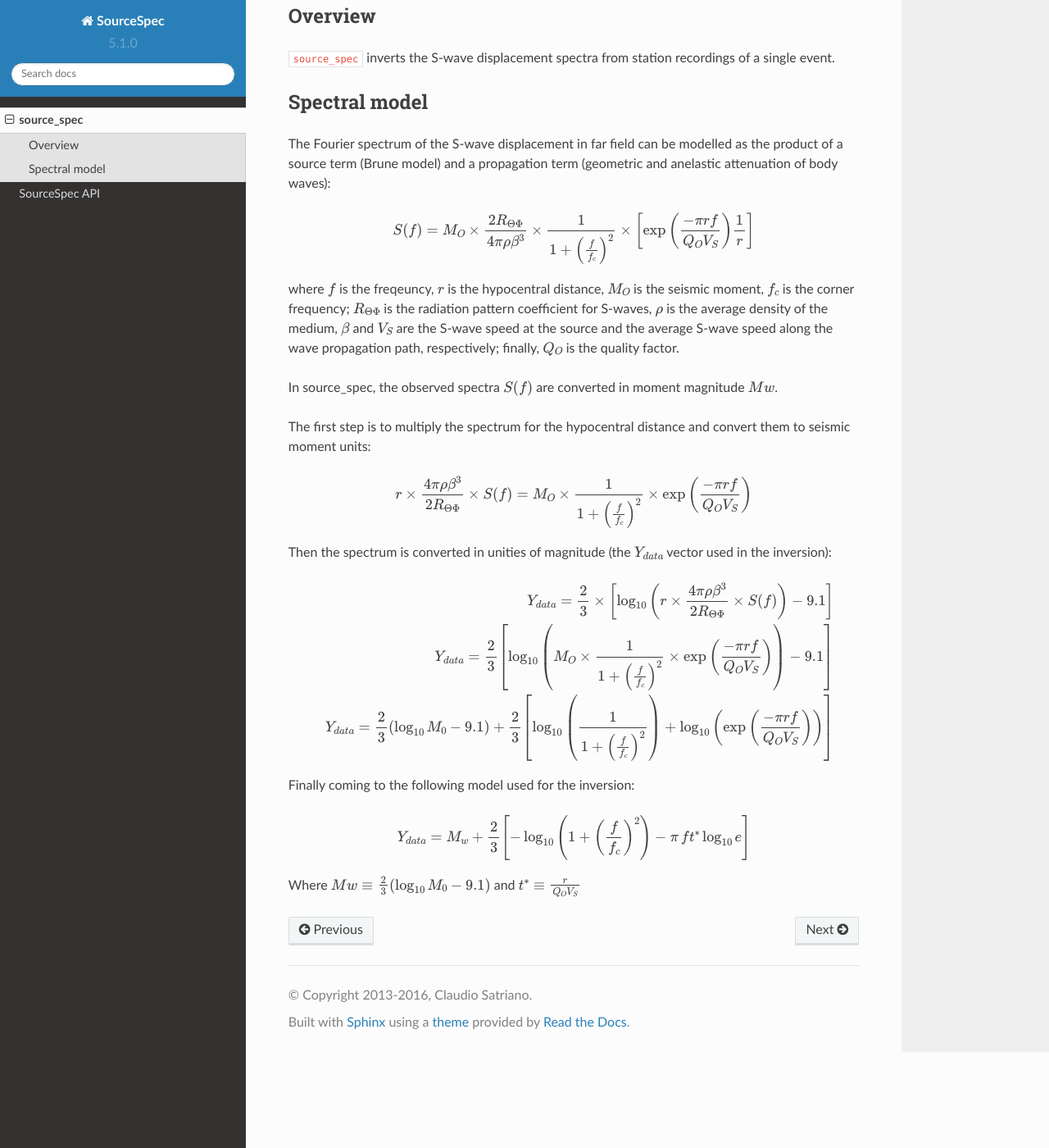
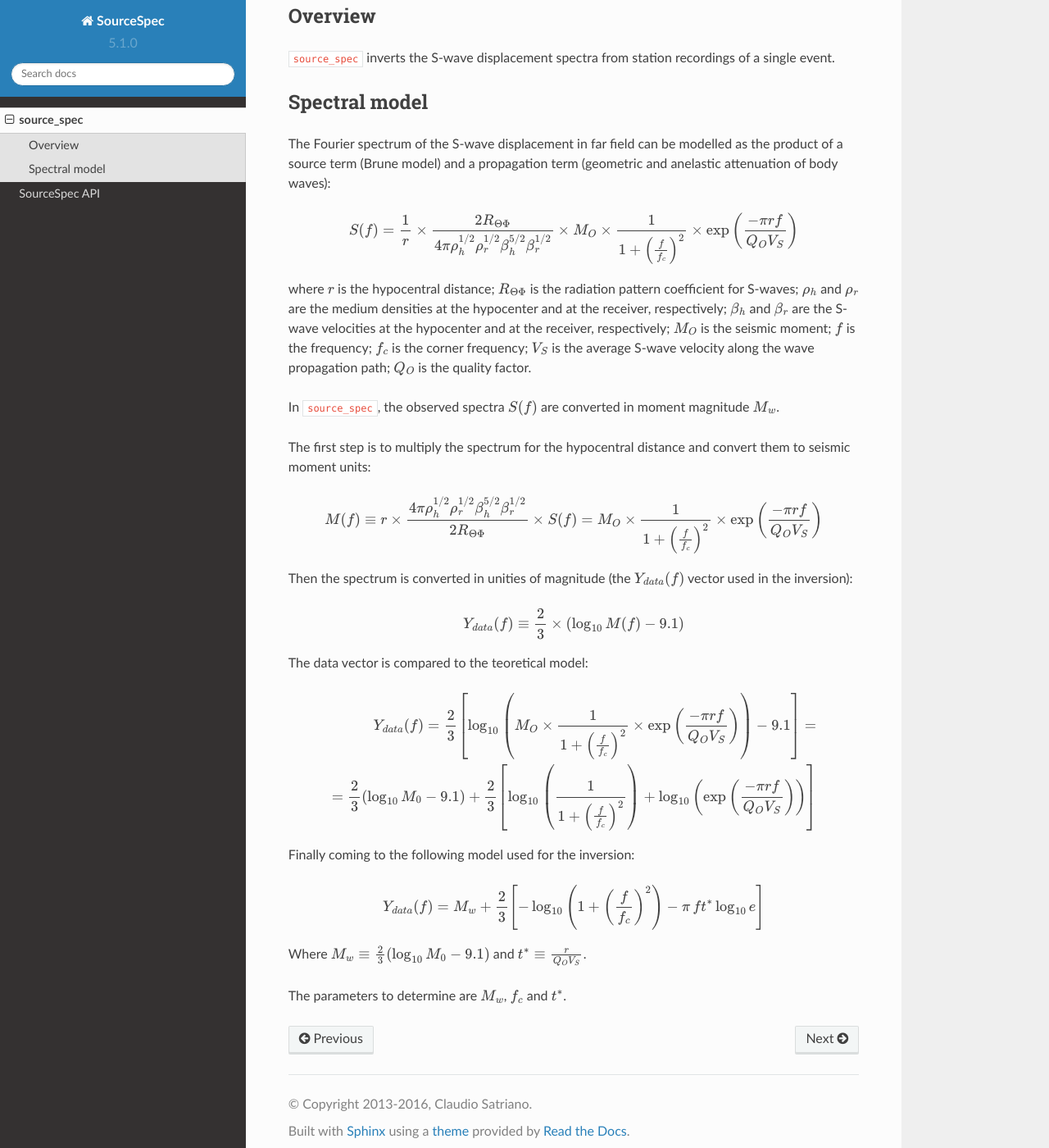
Before and after one commit to SeismicSource/sourcespec, a Sphinx documentation site: the page built from doc/source_spec.rst, in a window 1280 px wide and 1400 px high, scrolled down 445 px. Shown: the whole window at 82% size. Built offline with Sphinx 7.4.7 and the Read the Docs theme 2.0.0, drawn with Linux system fonts in a browser that asks for light colours; the version number is read from the project's files by our own code.

Commit message:
Use differenr s-wave veolocities: hypo and station
This is only possible if a NLL model file is provided.

```diff
--- a/doc/source_spec.rst
+++ b/doc/source_spec.rst
@@ -33,34 +33,46 @@ propagation term (geometric and anelastic attenuation of body waves):
 
 .. math::
 
-   S(f) = M_O \times \frac{2 R_{\Theta\Phi}}{4 \pi \rho \beta^3}
+   S(f) =
+          \frac{1}{r}
+          \times
+          \frac{2 R_{\Theta\Phi}}
+               {4 \pi \rho_h^{1/2} \rho_r^{1/2} \beta_h^{5/2} \beta_r^{1/2}}
+          \times
+          M_O
           \times
           \frac{1}{1+\left(\frac{f}{f_c}\right)^2}
           \times
-          \left[ \exp \left( \frac{-\pi r f}{Q_O V_S} \right)
-                 \frac{1}{r} \right]
+          \exp \left( \frac{-\pi r f}{Q_O V_S} \right)
 
-where :math:`f` is the freqeuncy, :math:`r` is the hypocentral
-distance, :math:`M_O` is the seismic moment, :math:`f_c` is the
-corner frequency; :math:`R_{\Theta\Phi}` is the radiation pattern
-coefficient for S-waves, :math:`\rho` is the average density of the
-medium, :math:`\beta` and :math:`V_S` are the S-wave speed at the
-source and the average S-wave speed along the wave propagation path,
-respectively; finally, :math:`Q_O` is the quality factor.
+where
+:math:`r` is the hypocentral distance;
+:math:`R_{\Theta\Phi}` is the radiation pattern coefficient for S-waves;
+:math:`\rho_h` and :math:`\rho_r` are the medium densities at the hypocenter
+and at the receiver, respectively;
+:math:`\beta_h` and :math:`\beta_r` are the S-wave velocities at the hypocenter
+and at the receiver, respectively;
+:math:`M_O` is the seismic moment;
+:math:`f` is the frequency;
+:math:`f_c` is the corner frequency;
+:math:`V_S` is the average S-wave velocity along the wave propagation path;
+:math:`Q_O` is the quality factor.
 
 
 
-In source_spec, the observed spectra :math:`S(f)` are converted in
-moment magnitude :math:`Mw`.
+In ``source_spec``, the observed spectra :math:`S(f)` are converted in
+moment magnitude :math:`M_w`.
 
 The first step is to multiply the spectrum for the hypocentral distance
 and convert them to seismic moment units:
 
 .. math::
 
+   M(f) \equiv
    r \times
-   \frac{4 \pi \rho \beta^3}{2 R_{\Theta\Phi}} \times
-   S(f) =
+   \frac{4 \pi \rho_h^{1/2} \rho_r^{1/2} \beta_h^{5/2} \beta_r^{1/2}}
+        {2 R_{\Theta\Phi}}
+   \times S(f) =
           M_O \times
           \frac{1}{1+\left(\frac{f}{f_c}\right)^2}
           \times
@@ -68,30 +80,28 @@ and convert them to seismic moment units:
 
 
 Then the spectrum is converted in unities of magnitude
-(the :math:`Y_{data}` vector used in the inversion):
+(the :math:`Y_{data} (f)` vector used in the inversion):
 
 .. math::
 
-   Y_{data} =
+   Y_{data}(f) \equiv
             \frac{2}{3} \times
-            \left[ \log_{10} \left(
-                      r \times
-                      \frac{4 \pi \rho \beta^3}{2 R_{\Theta\Phi}} \times
-                      S(f)
-                      \right) - 9.1 \right]
+            \left( \log_{10} M(f) - 9.1 \right)
 
+The data vector is compared to the teoretical model:
 
-   Y_{data} =
+.. math::
+
+   Y_{data}(f) =
             \frac{2}{3}
             \left[ \log_{10} \left(
                       M_O \times
                       \frac{1}{1+\left(\frac{f}{f_c}\right)^2}
                       \times
                       \exp \left( \frac{-\pi r f}{Q_O V_S} \right)
-                      \right) - 9.1 \right]
+                      \right) - 9.1 \right] =
 
-
-   Y_{data} =
+            =
             \frac{2}{3} (\log_{10} M_0 - 9.1) +
             \frac{2}{3} \left[ \log_{10} \left(
                       \frac{1}{1+\left(\frac{f}{f_c}\right)^2} \right) +
@@ -104,12 +114,14 @@ Finally coming to the following model used for the inversion:
 
 .. math::
 
-   Y_{data} =
+   Y_{data}(f) =
             M_w +
             \frac{2}{3} \left[ - \log_{10} \left(
                       1+\left(\frac{f}{f_c}\right)^2 \right) -
                       \pi \, f t^* \log_{10} e
                       \right]
 
-Where :math:`Mw \equiv \frac{2}{3} (\log_{10} M_0 - 9.1)`
-and :math:`t^* \equiv \frac{r}{Q_O V_S}`
+Where :math:`M_w \equiv \frac{2}{3} (\log_{10} M_0 - 9.1)`
+and :math:`t^* \equiv \frac{r}{Q_O V_S}`.
+
+The parameters to determine are :math:`M_w`, :math:`f_c` and :math:`t^*`.
```
Also changed, not shown: 8 other files.
